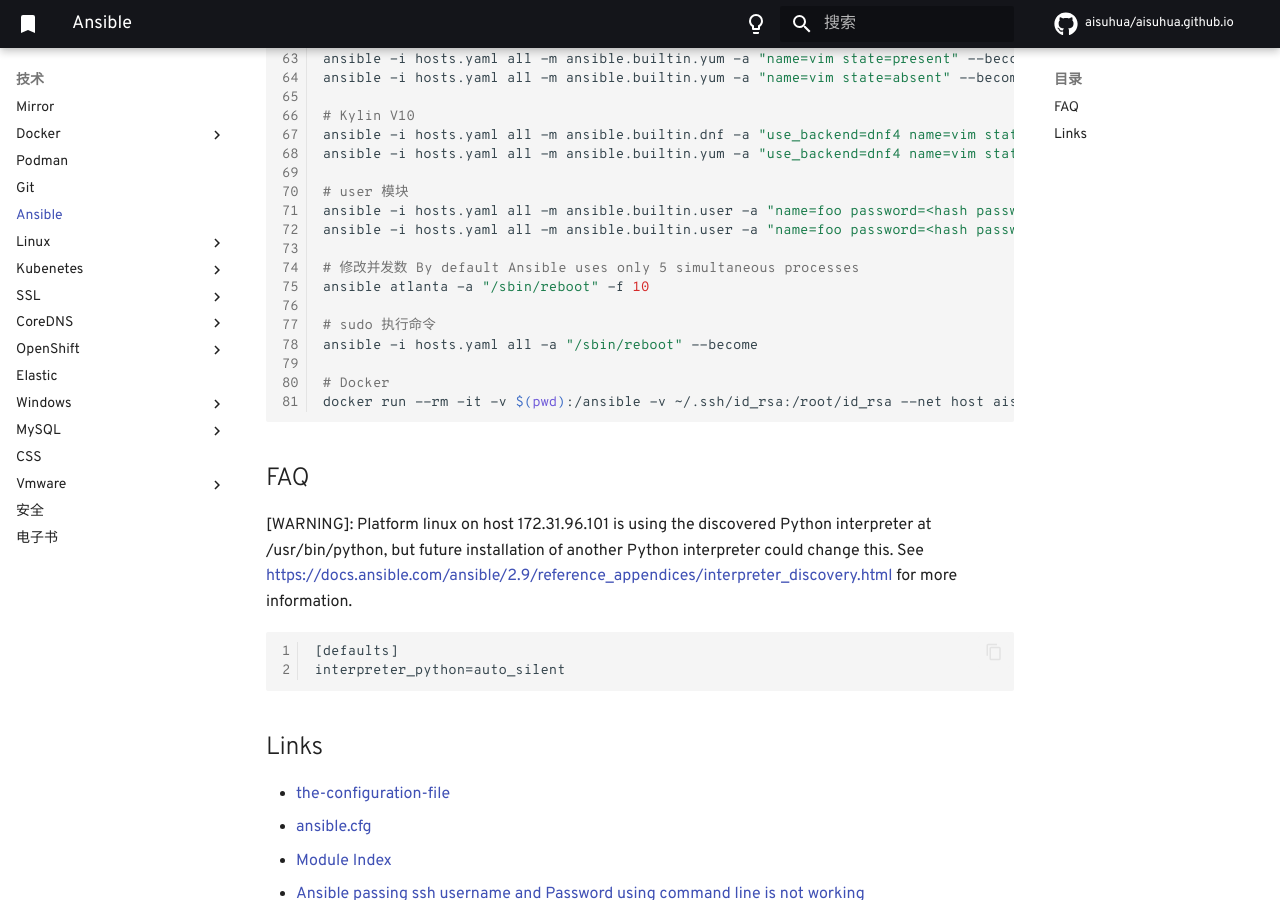
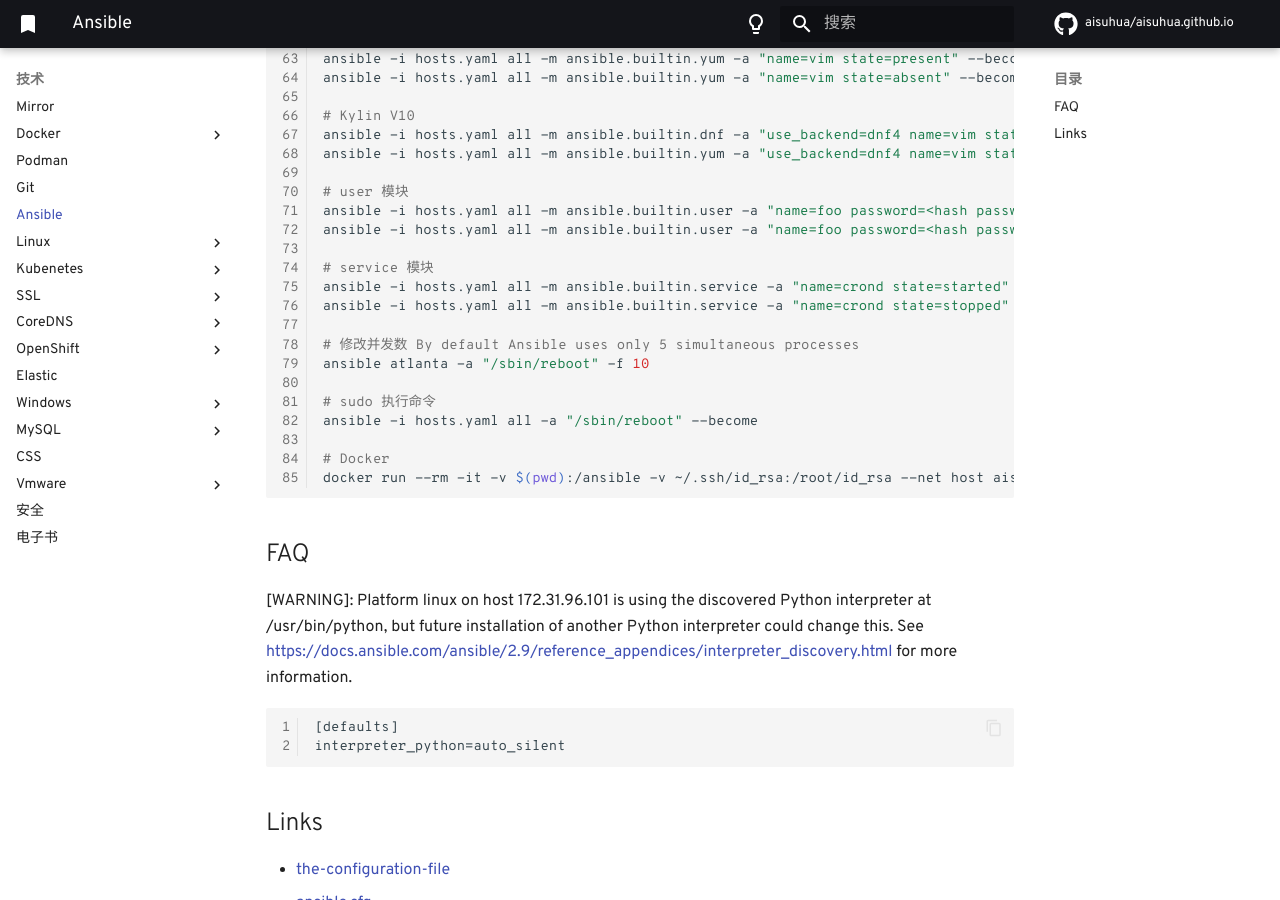
Before and after one commit to aisuhua/aisuhua.github.io, an MkDocs documentation site: the page built from docs/ansible/index.md, in a window 1280 px wide and 900 px high, scrolled down 1368 px. Built offline with MkDocs 1.6.1 and Material for MkDocs 9.7.7, drawn with Linux system fonts in a browser that asks for light colours; comment, search, counter and statistics services are not loaded.

Commit message:
index.md

```diff
--- a/docs/ansible/index.md
+++ b/docs/ansible/index.md
@@ -74,6 +74,10 @@
 ansible -i hosts.yaml all -m ansible.builtin.user -a "name=foo password=<hash password> state=present" --become
 ansible -i hosts.yaml all -m ansible.builtin.user -a "name=foo password=<hash password> state=absent" --become
 
+# service 模块
+ansible -i hosts.yaml all -m ansible.builtin.service -a "name=crond state=started" --become
+ansible -i hosts.yaml all -m ansible.builtin.service -a "name=crond state=stopped" --become
+
 # 修改并发数 By default Ansible uses only 5 simultaneous processes
 ansible atlanta -a "/sbin/reboot" -f 10
 
```
